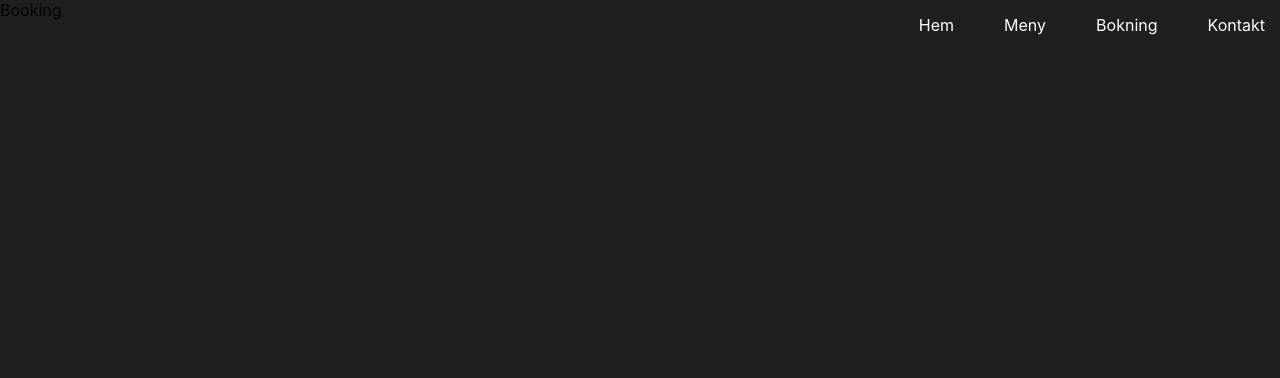
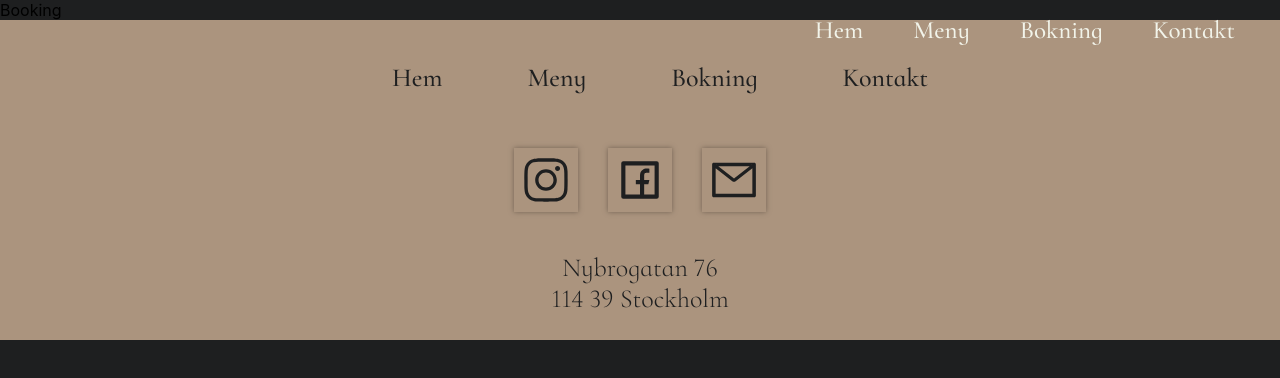
Before and after one commit to idadanielsson/Restaurant, a React (Create React App) app: page /booking in a window 1280 px wide. Shown: the top 378 px of the page. Built offline with nearby package versions, Linux system fonts and the light colour scheme.

Commit message:
added footer

```diff
--- a/src/components/footer/Footer.tsx
+++ b/src/components/footer/Footer.tsx
@@ -1,3 +1,62 @@
+import { RiFacebookBoxLine } from "react-icons/ri";
+import { RxInstagramLogo } from "react-icons/rx";
+import { AiOutlineMail } from "react-icons/ai";
+import { NavBar, NavItem, NavLink, NavList } from "../styled/NavBar";
+import {
+  FooterContentWrapper,
+  FooterIconLinks,
+  FooterWrapper,
+  Wrapper,
+} from "../styled/Wrappers";
+import { BG_COLOR, DARK_FONT_COLOR, FOOTER_COLOR } from "../styled/Colors";
+import { H5 } from "../styled/Headings";
+
 export const Footer = () => {
-  return <></>;
+  return (
+    <Wrapper
+      height="40vh"
+      bgcolor={FOOTER_COLOR}
+      display="flex"
+      justify="center"
+      align="center"
+    >
+      <FooterWrapper>
+        <NavBar>
+          <NavList justify="center">
+            <NavItem fontSize="26px" gap="55px">
+              <NavLink color={DARK_FONT_COLOR} to="/">
+                Hem
+              </NavLink>
+              <NavLink color={DARK_FONT_COLOR} to="/menu">
+                Meny
+              </NavLink>
+              <NavLink color={DARK_FONT_COLOR} to="/booking">
+                Bokning
+              </NavLink>
+              <NavLink color={DARK_FONT_COLOR} to="/contact">
+                Kontakt
+              </NavLink>
+            </NavItem>
+          </NavList>
+        </NavBar>
+
+        <FooterContentWrapper>
+          <FooterIconLinks href="https://www.instagram.com/">
+            <RxInstagramLogo />
+          </FooterIconLinks>
+          <FooterIconLinks href="https://www.facebook.com/">
+            <RiFacebookBoxLine />
+          </FooterIconLinks>
+          <FooterIconLinks href="https://www.google.com/intl/sv/gmail/about/">
+            <AiOutlineMail />
+          </FooterIconLinks>
+        </FooterContentWrapper>
+        <FooterContentWrapper>
+          <H5 color={DARK_FONT_COLOR} width="30%">
+            Nybrogatan 76 114 39 Stockholm
+          </H5>
+        </FooterContentWrapper>
+      </FooterWrapper>
+    </Wrapper>
+  );
 };
--- a/src/components/nav/Nav.tsx
+++ b/src/components/nav/Nav.tsx
@@ -1,15 +1,24 @@
+import { FONT_COLOR } from "../styled/Colors";
 import { NavBar, NavItem, NavLink, NavList } from "../styled/NavBar";
 
 export const Nav = () => {
   return (
     <>
-      <NavBar>
-        <NavList>
-          <NavItem>
-            <NavLink to="/">Hem</NavLink>
-            <NavLink to="/menu">Meny</NavLink>
-            <NavLink to="/booking">Bokning</NavLink>
-            <NavLink to="/contact">Kontakt</NavLink>
+      <NavBar position="absolute" Zindex="1">
+        <NavList justify="end" marginRight="30px">
+          <NavItem gap="20px" fontSize="25px">
+            <NavLink color={FONT_COLOR} to="/">
+              Hem
+            </NavLink>
+            <NavLink color={FONT_COLOR} to="/menu">
+              Meny
+            </NavLink>
+            <NavLink color={FONT_COLOR} to="/booking">
+              Bokning
+            </NavLink>
+            <NavLink color={FONT_COLOR} to="/contact">
+              Kontakt
+            </NavLink>
           </NavItem>
         </NavList>
       </NavBar>
--- a/src/components/restaurant/home/About.tsx
+++ b/src/components/restaurant/home/About.tsx
@@ -1,3 +1,4 @@
+import { FONT_COLOR } from "../../styled/Colors";
 import { H2, H5 } from "../../styled/Headings";
 import { AboutImageWrapper } from "../../styled/Images";
 import { AboutTextWrapper, Wrapper } from "../../styled/Wrappers";
@@ -7,7 +8,7 @@ export const About = () => {
     <Wrapper height="100vh">
       <AboutTextWrapper>
         <H2>Vår Historia</H2>
-        <H5 width="40%">
+        <H5 width="40%" color={FONT_COLOR}>
           Sju rätter. Sju drycker. Det är vad vi började med. Vårt ursprungliga
           utbud var avskalat men perfekt kurerat. Utbudet har växt mycket sen
           dess men vår strävan efter perfektion kvarstår.
--- a/src/components/restaurant/home/Location.tsx
+++ b/src/components/restaurant/home/Location.tsx
@@ -22,7 +22,7 @@ export const Location = () => {
       <LocationTextWrapper>
         <H3 width="50%">Experience excellent dining at 76 Gastronome</H3>
         <LocationTextContainer>
-          <H5>Nybrogatan 76, 114 39, Stockholm</H5>
+          <H5>Nybrogatan 76, 114 39 Stockholm</H5>
           <H5>Contact@76gastronome.com</H5>
           <H5>0707 - 10 10 10</H5>
         </LocationTextContainer>
--- a/src/components/styled/Colors.tsx
+++ b/src/components/styled/Colors.tsx
@@ -1,4 +1,6 @@
 export const BG_COLOR = "#1E1F20";
+export const FOOTER_COLOR = "#AB947E";
+export const DARK_FONT_COLOR = "#1E1F20";
 export const FONT_COLOR = "#F2F4EA";
 export const CHAMPAGNE = "#AB947E";
 export const BTN_BORDER = "1px solid #F2F4EA";
--- a/src/components/styled/Headings.tsx
+++ b/src/components/styled/Headings.tsx
@@ -5,6 +5,7 @@ export interface IHeadingsProps {
   height?: string;
   width?: string;
   fontSize?: string;
+  color?: string;
 }
 
 export const H1 = styled.h1`
@@ -21,8 +22,8 @@ export const H2 = styled.h2`
   font-family: "Cormorant Infant", serif;
   text-transform: uppercase;
   margin: 0px;
+  font-weight: 300;
   color: ${FONT_COLOR};
-  font-weight: 300;
 `;
 
 export const H3 = styled.h3`
@@ -38,7 +39,7 @@ export const H5 = styled.h5`
   font-size: 26px;
   font-family: "Cormorant Infant", serif;
   margin: 0px;
-  color: ${FONT_COLOR};
+  color: ${(props: IHeadingsProps) => props.color};
   font-weight: 300;
   width: ${(props: IHeadingsProps) => props.width};
 `;
--- a/src/components/styled/NavBar.tsx
+++ b/src/components/styled/NavBar.tsx
@@ -2,27 +2,43 @@ import { Link } from "react-router-dom";
 import styled from "styled-components";
 import { BG_COLOR } from "./Colors";
 
+export interface INavProps {
+  fontSize?: string;
+  display?: string;
+  direction?: string;
+  justify?: string;
+  gap?: string;
+  position?: string;
+  Zindex?: string;
+  height?: string;
+  color?: string;
+  marginRight?: string;
+}
+
 export const NavBar = styled.nav`
   width: 100%;
-  height: 5vh;
-  position: absolute;
-  z-index: 1;
+  position: ${(props: INavProps) => props.position};
+  z-index: ${(props: INavProps) => props.Zindex};
 `;
 
 export const NavList = styled.ul`
   display: flex;
-  justify-content: end;
+  justify-content: ${(props: INavProps) => props.justify};
   margin: 0px;
+  margin-right: ${(props: INavProps) => props.marginRight};
 `;
 
 export const NavItem = styled.li`
   list-style-type: none;
   display: flex;
-  gap: 20px;
+  gap: ${(props: INavProps) => props.gap};
+  font-size: ${(props: INavProps) => props.fontSize};
+  font-weight: 500;
 `;
 
 export const NavLink = styled(Link)`
-  color: white;
+  color: ${(props: INavProps) => props.color};
   text-decoration: none;
   padding: 15px;
+  font-family: "Cormorant Infant", serif;
 `;
--- a/src/components/styled/Wrappers.tsx
+++ b/src/components/styled/Wrappers.tsx
@@ -1,5 +1,5 @@
 import styled from "styled-components";
-import { BG_COLOR, CHAMPAGNE } from "./Colors";
+import { BG_COLOR, CHAMPAGNE, DARK_FONT_COLOR, FONT_COLOR } from "./Colors";
 
 export interface IRestaurantWrapperProps {
   height?: string;
@@ -7,6 +7,7 @@ export interface IRestaurantWrapperProps {
   display?: string;
   direction?: string;
   justify?: string;
+  align?: string;
   bgcolor?: string;
   bgimage?: string;
 }
@@ -19,6 +20,7 @@ export const Wrapper = styled.div`
   display: ${(props: IRestaurantWrapperProps) => props.display};
   flex-direction: ${(props: IRestaurantWrapperProps) => props.direction};
   justify-content: ${(props: IRestaurantWrapperProps) => props.justify};
+  align-items: ${(props: IRestaurantWrapperProps) => props.align};
   background-color: ${(props: IRestaurantWrapperProps) => props.bgcolor};
 `;
 
@@ -102,6 +104,7 @@ export const LocationTextContainer = styled.div`
   width: 60%;
   display: flex;
   flex-direction: column;
+  color: ${FONT_COLOR};
 `;
 
 export const LocationBTNContainer = styled.div`
@@ -109,3 +112,27 @@ export const LocationBTNContainer = styled.div`
   display: flex;
   flex-direction: column;
 `;
+
+// FOOTER
+
+export const FooterWrapper = styled.div`
+  display: flex;
+  flex-direction: column;
+  gap: 40px;
+`;
+
+export const FooterContentWrapper = styled.div`
+  display: flex;
+  justify-content: center;
+  gap: 30px;
+  text-align: center;
+`;
+
+export const FooterIconLinks = styled.a`
+  color: ${DARK_FONT_COLOR};
+  font-size: 50px;
+  padding: 7px;
+  box-shadow: 0 0 5px #716153;
+  width: 50px;
+  height: 50px;
+`;
```
